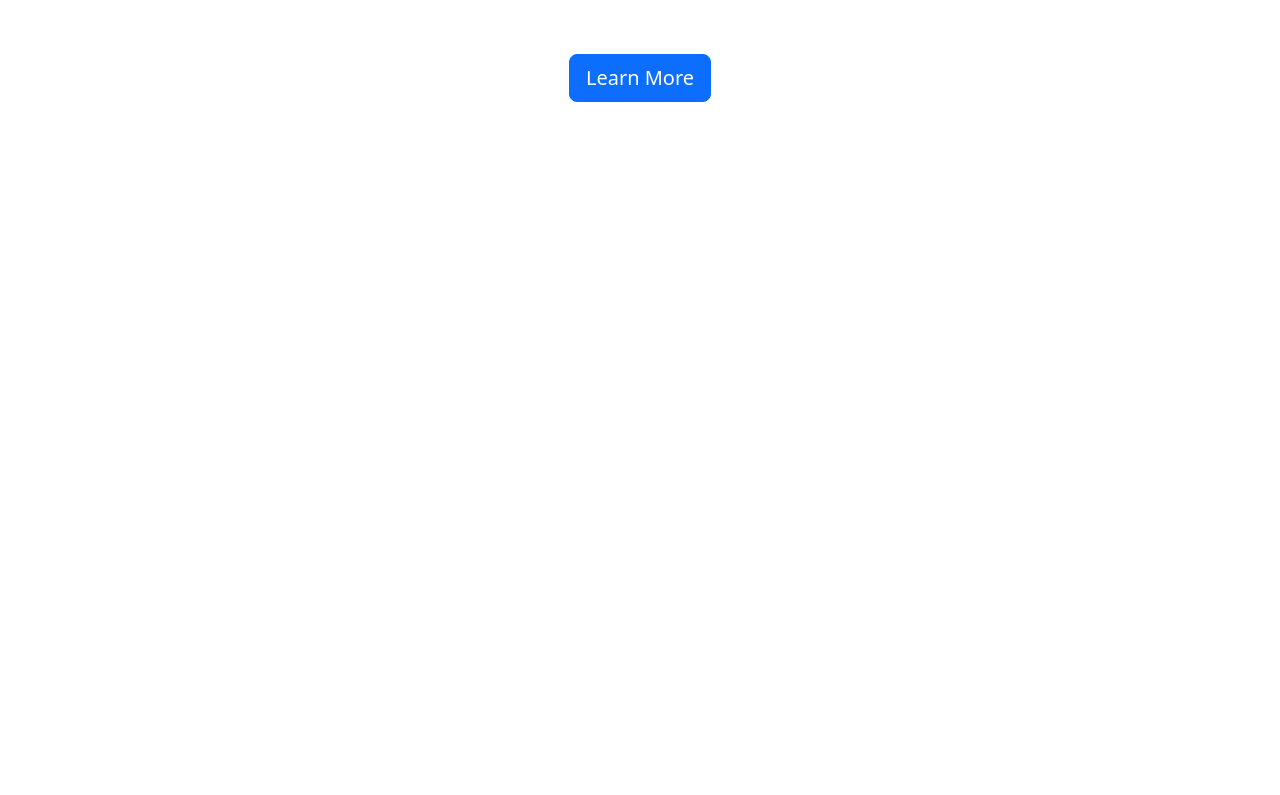
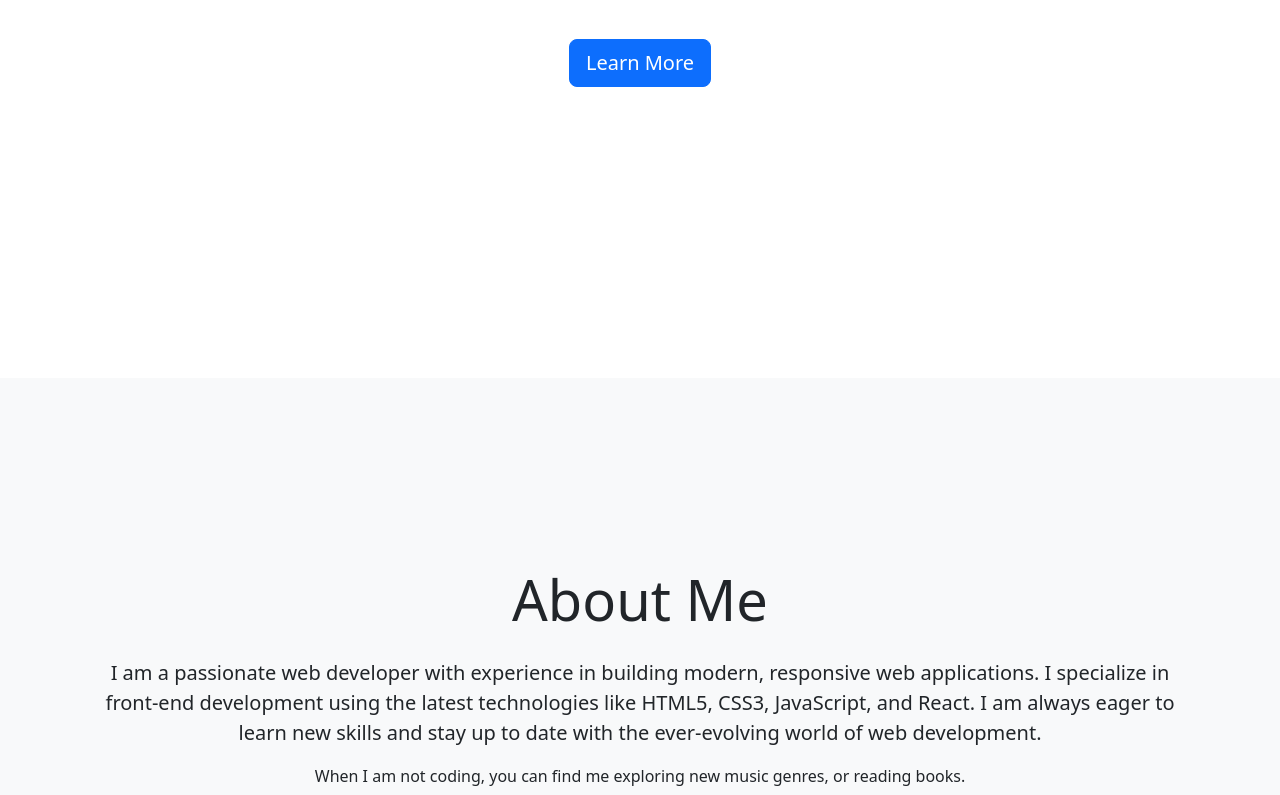
Before and after one commit to zamine-dots/Portfolio-App, a React (Create React App) app: page / in a window 1280 px wide. Shown: the part 502-1297 px from the top of the page. Before the commit the page ends 880 px from the top, so only its background shows below. Built offline with nearby package versions, Linux system fonts and the light colour scheme.

Commit message:
navbar update finished

```diff
--- a/src/App.js
+++ b/src/App.js
@@ -1,23 +1,15 @@
 import React from 'react';
-import { BrowserRouter as Router, Routes, Route } from 'react-router-dom';
-import Navbar from './components/Navbar'; // Adjust path if needed
+import Navbar from './components/Navbar';
 import Home from './components/Home';
-import About from './components/About';
-import Contact from './components/Contact';
 
 function App() {
   return (
-    <Router>
+    <>
       <Navbar />
-      <div style={{ marginTop: '80px' }}>
-        <Routes>
-          <Route path="/" element={<Home />} />
-          <Route path="/home" element={<Home />} />
-          <Route path="/about" element={<About />} />
-          <Route path="/contact" element={<Contact />} />
-        </Routes>
+      <div className="main-content" style={{ paddingTop: '80px' }}>
+        <Home />
       </div>
-    </Router>
+    </>
   );
 }
 
--- a/src/components/Home.jsx
+++ b/src/components/Home.jsx
@@ -1,6 +1,7 @@
 import React, { useEffect, useRef } from 'react';
 import 'bootstrap/dist/css/bootstrap.css';
-
+import About from "./About"
+import Contact from "./Contact"
 function Home() {
   const text = "I'm a passionate developer building modern, responsive web experiences. Scroll down to see my work or learn more about me.";
   const typedTextRef = useRef(null);
@@ -16,23 +17,20 @@ function Home() {
         typedTextRef.current.textContent += text.charAt(index++);
         typingTimeout.current = setTimeout(typeCharacter, 30);
       } else {
-        // Hide cursor after done
         if (cursorRef.current) {
           cursorRef.current.style.display = "none";
         }
-        // Restart after a short delay
         restartTimeout.current = setTimeout(() => {
           if (typedTextRef.current) typedTextRef.current.textContent = "";
           if (cursorRef.current) cursorRef.current.style.display = "inline";
           index = 0;
           typeCharacter();
-        }, 2000); // 2 second delay before restarting
+        }, 2000);
       }
     }
 
     typeCharacter();
 
-    // Cleanup on unmount
     return () => {
       clearTimeout(typingTimeout.current);
       clearTimeout(restartTimeout.current);
@@ -40,6 +38,8 @@ function Home() {
   }, []);
 
   return (
+    <div>
+      {/* Home Section */}
       <section id="home" className="vh-100 d-flex align-items-center justify-content-center text-center bg-white">
         <div className="container">
           <h1 className="display-4 fw-bold mb-4">Welcome to My Portfolio</h1>
@@ -50,6 +50,21 @@ function Home() {
           <a href="#about" className="btn btn-primary btn-lg">Learn More</a>
         </div>
       </section>
+
+      {/* About Section */}
+      <section id="about" className="vh-100 d-flex align-items-center justify-content-center bg-light">
+        <div className="container text-center">
+          <About />
+        </div>
+      </section>
+
+      {/* Contact Section */}
+      <section id="contact" className="vh-100 d-flex align-items-center justify-content-center bg-light">
+        <div className="container text-center">
+          <Contact />
+        </div>
+      </section>
+    </div>
   );
 }
 
--- a/src/components/Navbar.jsx
+++ b/src/components/Navbar.jsx
@@ -1,22 +1,14 @@
-import React, { useEffect } from 'react';
-import { Link } from 'react-router-dom';
-import 'bootstrap/dist/css/bootstrap.css';
-import 'bootstrap/dist/js/bootstrap.bundle.min';
+import React from 'react';
+import 'bootstrap/dist/css/bootstrap.min.css';
 import logo from '../img/logo.png';
 
-
 function Navbar() {
-  // Ensure Bootstrap JS is properly initialized
-  useEffect(() => {
-    import('bootstrap/dist/js/bootstrap.bundle.min');
-  }, []);
-
   return (
     <nav className="navbar navbar-expand-lg navbar-light bg-light fixed-top">
       <div className="container-fluid">
-        <Link className="navbar-brand" to="/">
+        <a className="navbar-brand" href="#home">
           <img src={logo} alt="Logo" width="50" height="50" className="d-inline-block align-top" />
-        </Link>
+        </a>
         <button
           className="navbar-toggler"
           type="button"
@@ -31,13 +23,13 @@ function Navbar() {
         <div className="collapse navbar-collapse" id="navbarNav">
           <ul className="navbar-nav ms-auto">
             <li className="nav-item">
-              <Link className="nav-link" to="/">Home</Link>
+              <a className="nav-link" href="#home">Home</a>
             </li>
             <li className="nav-item">
-              <Link className="nav-link" to="/about">About</Link>
+              <a className="nav-link" href="#about">About</a>
             </li>
             <li className="nav-item">
-              <Link className="nav-link" to="/contact">Contact</Link>
+              <a className="nav-link" href="#contact">Contact</a>
             </li>
           </ul>
         </div>
```
Lines whose indentation alone changed are shown as unchanged.
